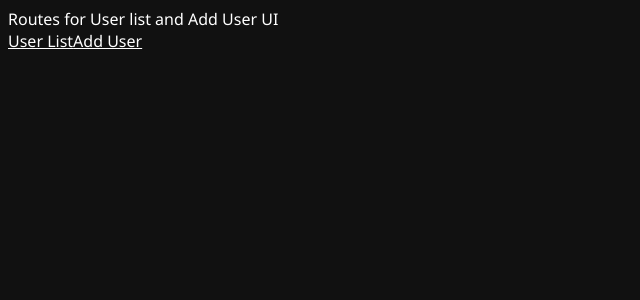
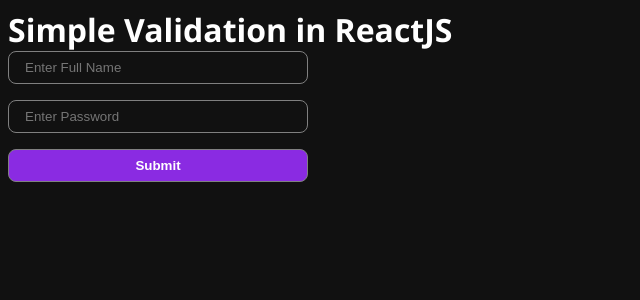
Before and after one commit to 0x-harsh/React-Tutorial---Code-Step-by-Step, a React app: page / in a window 1280 px wide. Shown: the top 300 px of the page, without its empty margins (0-640 px from the left). Built offline with nearby package versions, Linux system fonts and the light colour scheme; the HTML template or start-up script is replaced by a standard one.

Commit message:
Simple Validation in ReactJS

```diff
--- /dev/null
+++ b/src/49 Simple Validation in ReactJS/App.jsx
@@ -0,0 +1,47 @@
+import { useState } from "react"
+
+const App = () => {
+    const [name, setName] = useState()
+    const [nameErr, setNameErr] = useState()
+
+    const [pass, setPass] = useState()
+    const [passErr, setPassErr] = useState()
+
+    const handleAction = () => {
+        console.log("Hello")
+    }
+
+    const handleName = (event) => {
+        console.log(event.target.value)
+        let name = event.target.value
+        if (name.length > 5) {
+            setNameErr("Please enter a valid username. Only 5 characters allowed")
+        } else {
+            setNameErr('')
+        }
+    }
+
+    const handlePass = (event) => {
+        console.log(event.target.value)
+        let password = event.target.value
+        if (password.length > 5) {
+            setPassErr("Please enter a valid username. Only 5 characters allowed")
+        } else {
+            setPassErr('')
+        }
+    }
+    return (
+        <div>
+            <h1>Simple Validation in ReactJS</h1>
+            <form action={handleAction} className="flex flex-col gap-4">
+                <input type="text" placeholder="Enter Full Name" onChange={handleName} className={nameErr ? 'redbox' : ''} />
+                {nameErr ? <span className="err">please enter a valid username. only 5 characters allowed!</span> : ''}
+                <input type="text" placeholder="Enter Password" onChange={handlePass} className={passErr ? 'redbox' : ''} />
+                {passErr ? <span className="err">please enter a valid password. only 5 characters allowed!</span> : ''}
+                <button disabled={nameErr && passErr}>Submit</button>
+            </form>
+        </div>
+    )
+}
+
+export default App
--- a/src/index.css
+++ b/src/index.css
@@ -237,3 +237,17 @@
   display: flex;
   gap: 4px;
 }
+
+.err {
+  color: red;
+}
+
+.redbox {
+  outline-color: red;
+  border: 1px solid red;
+}
+
+.redbox:focus {
+  outline-color: red;
+  border: 1px solid red;
+}
--- a/src/main.jsx
+++ b/src/main.jsx
@@ -1,7 +1,7 @@
 import { StrictMode } from 'react'
 import { createRoot } from 'react-dom/client'
 import './index.css'
-import App from './48 Routes for User list and Add User UI/App.jsx'
+import App from './49 Simple Validation in ReactJS/App.jsx'
 import { BrowserRouter } from 'react-router'
 
 createRoot(document.getElementById('root')).render(
```
